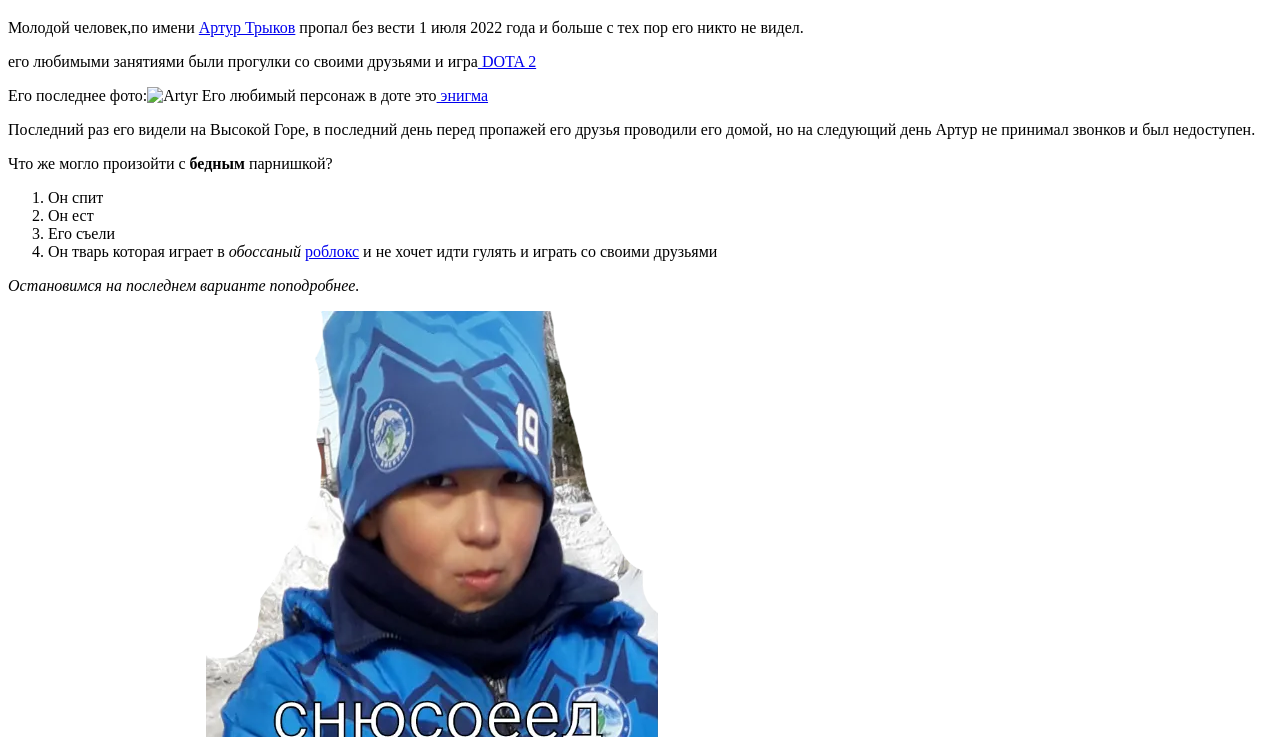
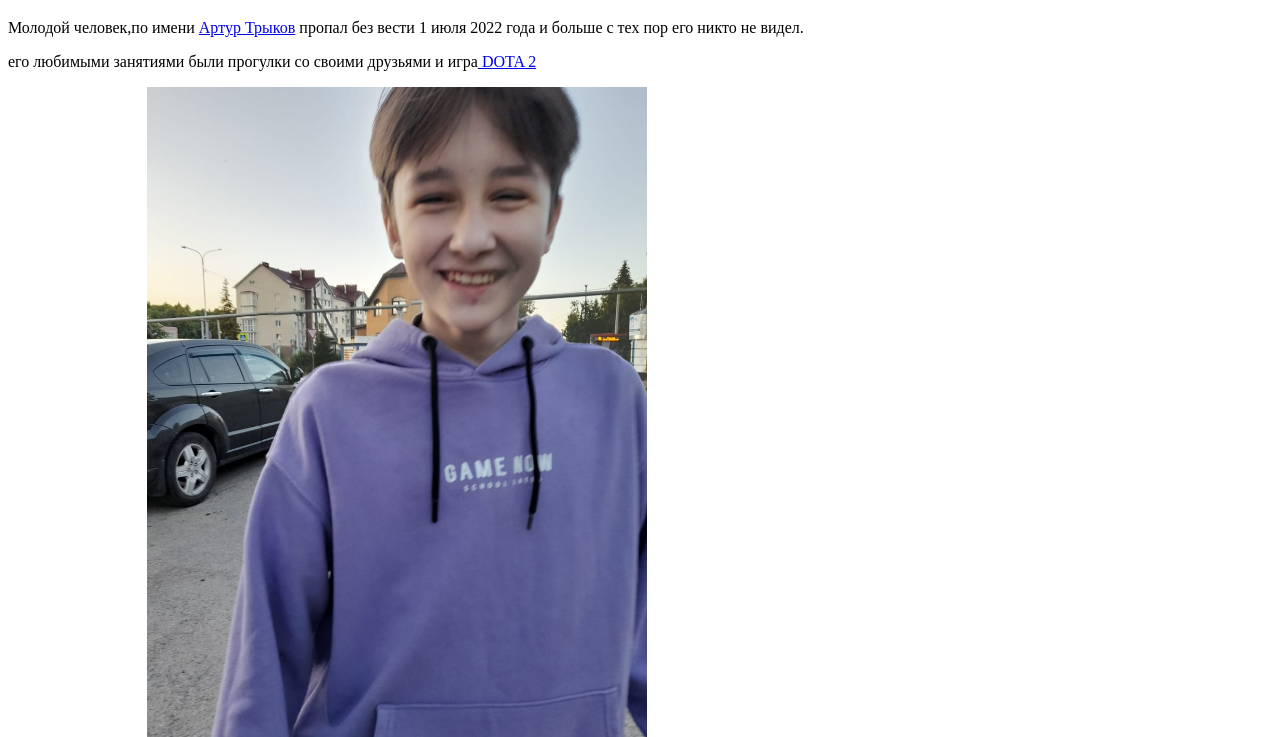
Before and after one commit to Daniel08Maks/Daniel08Maks.github.io, a plain HTML site: page index.html in a window 1280 px wide. Shown: the part 61-798 px from the top of the page. Drawn offline with Linux system fonts and the light colour scheme.

Commit message:
Add files via upload

```diff
--- a/index.html
+++ b/index.html
@@ -10,7 +10,7 @@
 		<p>Молодой человек,по имени <a href="https://www.youtube.com/watch?v=Q2aBsQW70a8" target="_blank">Артур Трыков</a> пропал без вести
 		1 июля 2022 года и больше с тех пор его никто не видел.</p>
 		<p>его любимыми занятиями были прогулки со своими друзьями и игра<a href="https://www.dota2.com/home"> DOTA 2</a></p>
-		Его последнее фото:<img src="D:\Notepad++\1bd6ce3d-e653-493f-8db4-a7cc43e9451f.jpg" width="500px" alt="Artyr" />
+		Его последнее фото:<img src="images/ARTYR.jpg" width="500px" alt="Артур" />
 		Его любимый персонаж в доте это<a href="https://yandex.ru/images/search?from=tabbar&text=энигма%20дота&pos=3&img_url=https%3A%2F%2Fi.pinimg.com%2Foriginals%2F45%2F11%2Fd5%2F4511d5fd69d63a41890cfef63913ed38.jpg&rpt=simage&lr=101350" target="_blank"> энигма </a>
 		<p>Последний раз его видели на Высокой Горе, в последний день перед пропажей его друзья проводили его домой, но на следующий день
 		Артур не принимал звонков и был недоступен.</p>
```
